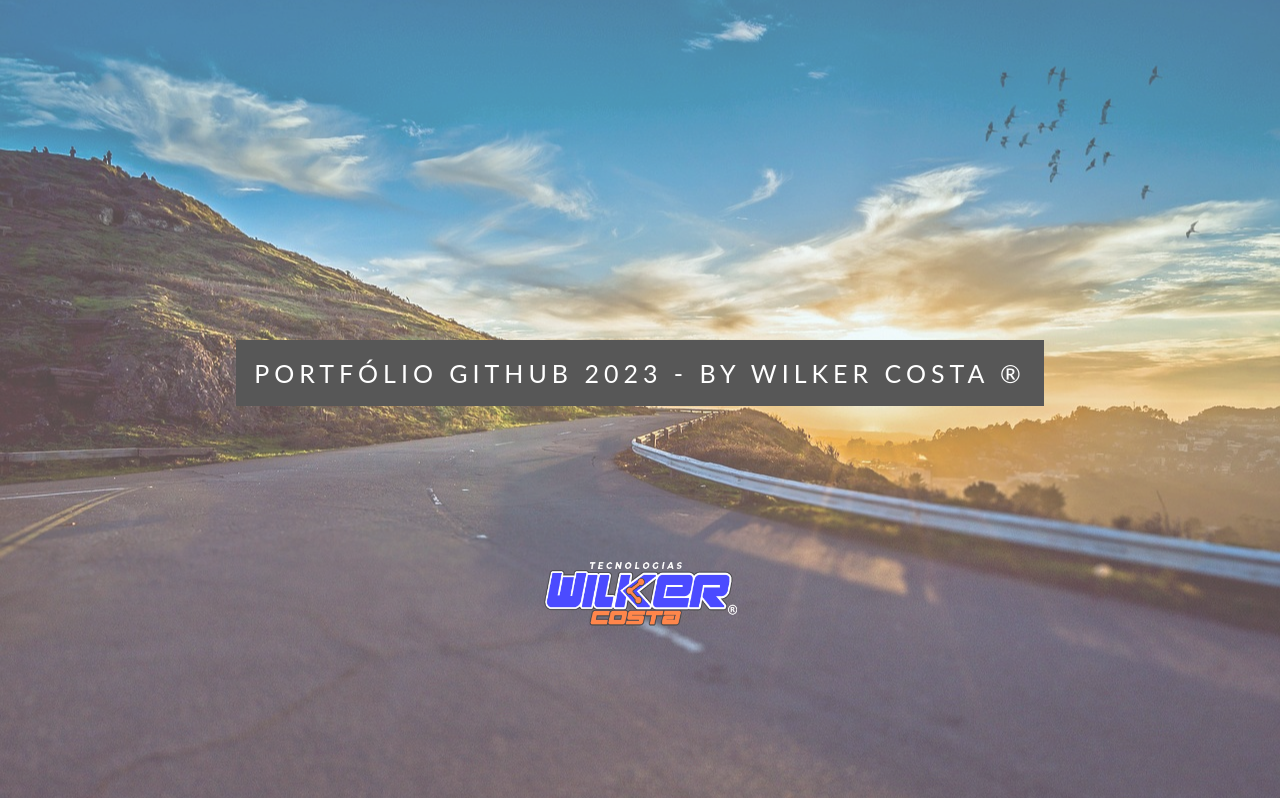
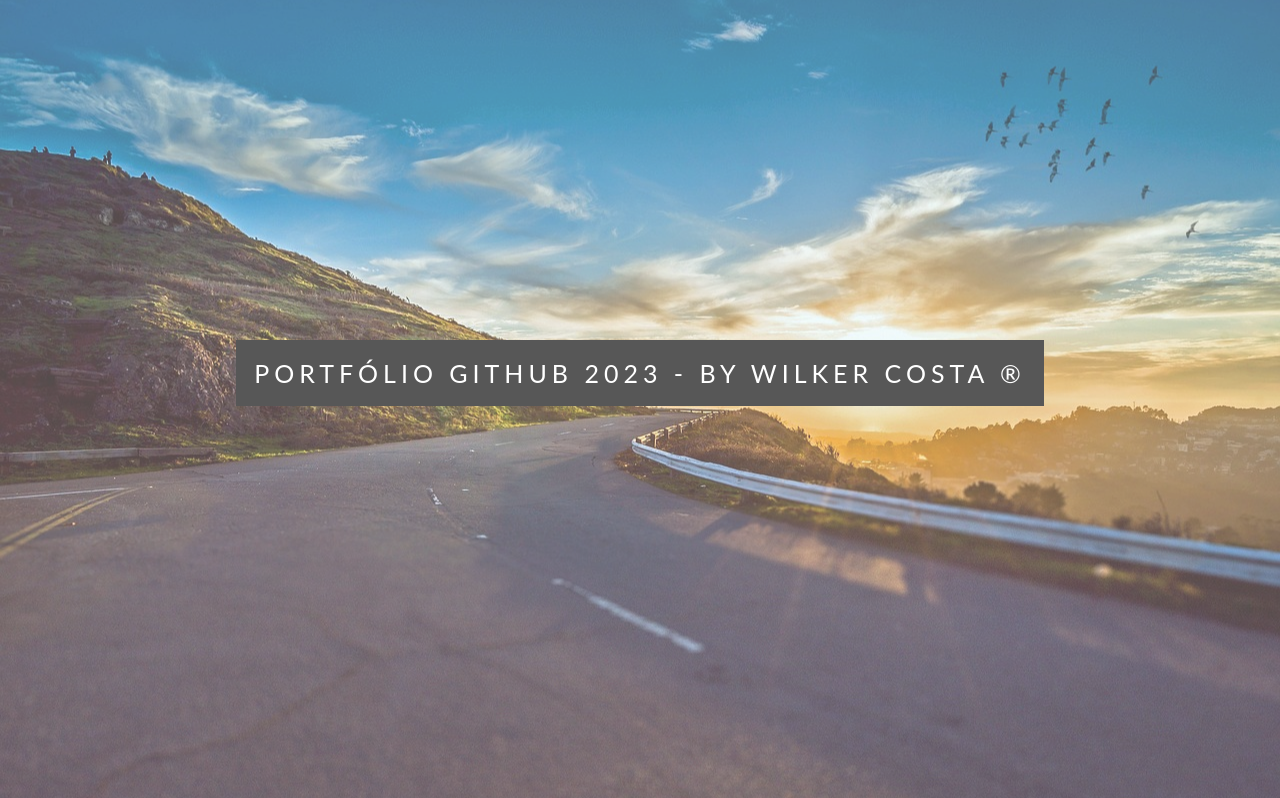
Before and after one commit to E-Wilker/Paralax_CSS, a plain HTML site: page index.html in a window 1280 px wide. Shown: the part 3181-3979 px from the top of the page. Drawn offline with Linux system fonts and the light colour scheme.

Commit message:
exclusion the logo

```diff
--- a/index.html
+++ b/index.html
@@ -43,9 +43,6 @@
                 <a class="wilker" href="https://github.com/E-Wilker"target=”_blank”>Portfólio GitHub 2023 - By Wilker Costa ®</a>
             </span>
         </div>
-        <div class="logo">
-            <a href="https://wilkercosta.com.br/"target=”_blank”><img src="img/logo wilker branco.png" alt="Site Wilker Costa" height="70" width="200"></a>
-        </div>
     </div>
 </body>
 </html>
```
